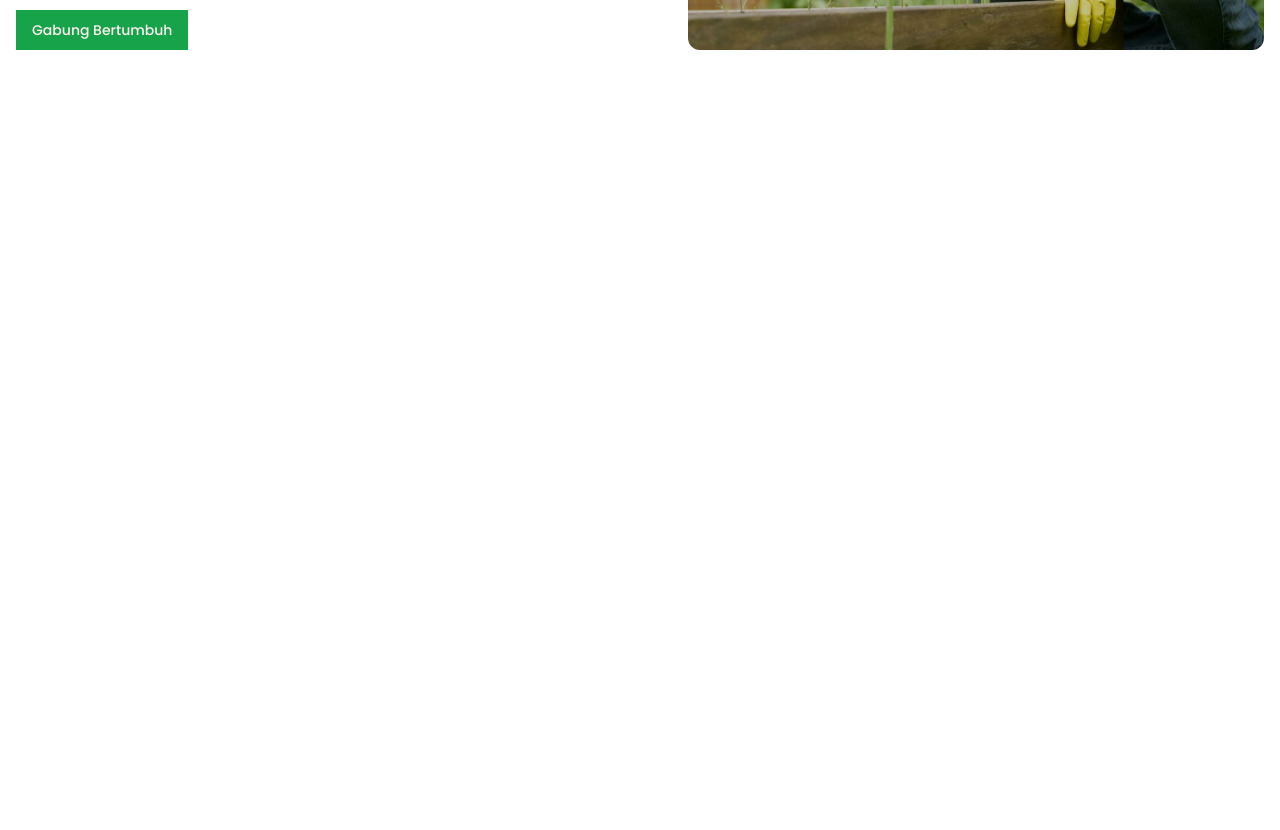
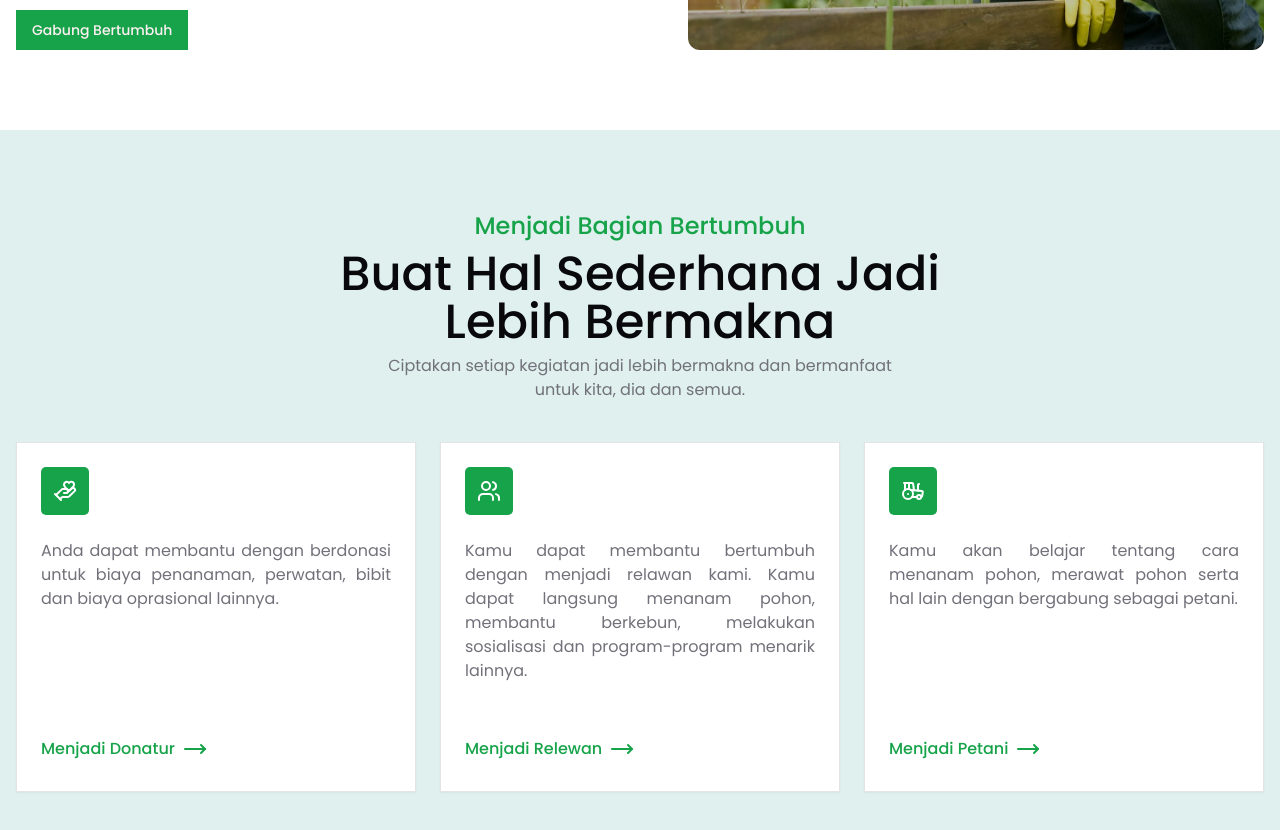
Before and after one commit to fitrondev/next-bertumbuh, a Next.js app: page / in a window 1280 px wide. Shown: the part 2420-3250 px from the top of the page. Before the commit the page ends 2550 px from the top, so only its background shows below. Built offline with nearby package versions, Linux system fonts and the light colour scheme.

Commit message:
feat: Add Benefit component to display

```diff
--- a/src/app/(root)/page.tsx
+++ b/src/app/(root)/page.tsx
@@ -1,4 +1,5 @@
 import About from "./_components/About";
+import Benefit from "./_components/Benefit";
 import Hero from "./_components/Hero";
 import Join from "./_components/Join";
 import TreeCount from "./_components/TreeCount";
@@ -10,6 +11,7 @@ export default function Home() {
       <TreeCount />
       <About />
       <Join />
+      <Benefit />
     </>
   );
 }
```
